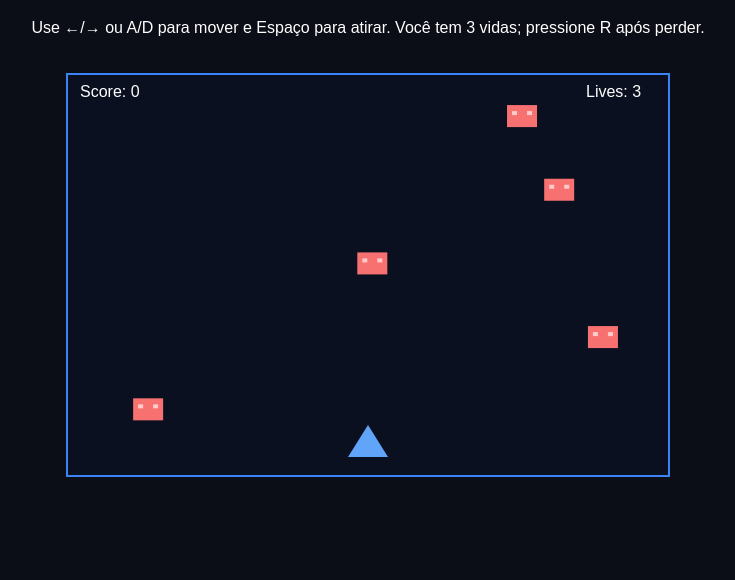
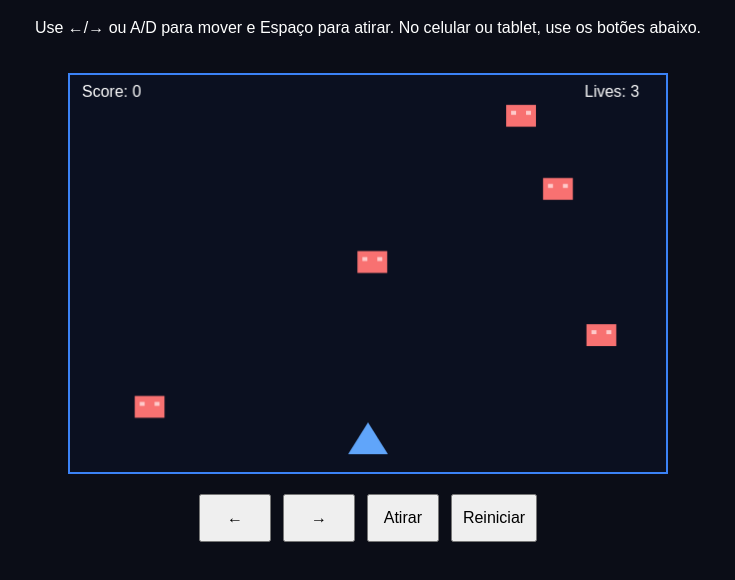
Before and after one commit to juniordev830/space-shooter-js, a plain HTML site: page index.html in a window 1280 px wide. Shown: the part 62-642 px from the top of the page, without its empty margins (272-1007 px from the left). Drawn offline with Linux system fonts and the light colour scheme.

Commit message:
Adicionar controles de toque ao jogo (#6)

```diff
--- a/game.js
+++ b/game.js
@@ -157,6 +157,18 @@
     }
   }
 
+  function attachPointerControl(button, activePointers) {
+    if (!button) return;
+    button.addEventListener("pointerdown", event => {
+      event.preventDefault();
+      activePointers.add(event.pointerId);
+      button.setPointerCapture(event.pointerId);
+    });
+    for (const name of ["pointerup", "pointercancel", "lostpointercapture"]) {
+      button.addEventListener(name, event => activePointers.delete(event.pointerId));
+    }
+  }
+
   function startBrowserGame() {
     if (typeof document === "undefined") return;
     const canvas = document.getElementById("gameCanvas");
@@ -165,13 +177,22 @@
 
     const engine = new GameEngine({ width: canvas.width, height: canvas.height });
     const keys = new Set();
+    const pointers = { left: new Set(), right: new Set(), shoot: new Set() };
+    for (const name of Object.keys(pointers)) {
+      attachPointerControl(document.getElementById(`control-${name}`), pointers[name]);
+    }
+    const restart = document.getElementById("control-restart");
+    if (restart) restart.addEventListener("click", () => engine.reset());
     window.addEventListener("keydown", event => {
       if (["ArrowLeft", "ArrowRight", " "].includes(event.key)) event.preventDefault();
       keys.add(event.key);
       if (event.key.toLowerCase() === "r" && engine.gameOver) engine.reset();
     });
     window.addEventListener("keyup", event => keys.delete(event.key));
-    window.addEventListener("blur", () => keys.clear());
+    window.addEventListener("blur", () => {
+      keys.clear();
+      for (const active of Object.values(pointers)) active.clear();
+    });
 
     let previous = 0;
     function frame(timestamp) {
@@ -179,9 +200,9 @@
       const delta = timestamp - previous;
       previous = timestamp;
       engine.update(delta, {
-        left: keys.has("ArrowLeft") || keys.has("a") || keys.has("A"),
-        right: keys.has("ArrowRight") || keys.has("d") || keys.has("D"),
-        shoot: keys.has(" ")
+        left: keys.has("ArrowLeft") || keys.has("a") || keys.has("A") || pointers.left.size > 0,
+        right: keys.has("ArrowRight") || keys.has("d") || keys.has("D") || pointers.right.size > 0,
+        shoot: keys.has(" ") || pointers.shoot.size > 0
       });
       drawGame(ctx, engine);
       window.requestAnimationFrame(frame);
@@ -190,7 +211,7 @@
   }
 
   if (typeof module !== "undefined" && module.exports) {
-    module.exports = { Player, GameEngine, intersects };
+    module.exports = { Player, GameEngine, intersects, attachPointerControl };
   }
   if (typeof window !== "undefined") startBrowserGame();
 })(typeof globalThis !== "undefined" ? globalThis : this);
--- a/index.html
+++ b/index.html
@@ -1,17 +1,26 @@
 <!DOCTYPE html>
-<html lang="en">
+<html lang="pt-BR">
 <head>
     <meta charset="UTF-8">
+    <meta name="viewport" content="width=device-width, initial-scale=1">
     <title>Space Shooter JS Arcade</title>
     <style>
         body { margin: 0; background: #0b0d17; color: white; text-align: center; font-family: sans-serif; }
-        canvas { border: 2px solid #3b82f6; background: #000; margin-top: 20px; }
+        canvas { box-sizing: border-box; width: min(600px, 100%); height: auto; border: 2px solid #3b82f6; background: #000; margin-top: 20px; }
+        .controls { display: flex; justify-content: center; flex-wrap: wrap; gap: 12px; margin: 16px auto; }
+        .controls button { min-width: 72px; min-height: 48px; padding: 10px; font-size: 1rem; touch-action: none; }
     </style>
 </head>
 <body>
     <h1>🚀 Space Shooter Arcade</h1>
-    <p>Use ←/→ ou A/D para mover e Espaço para atirar. Você tem 3 vidas; pressione R após perder.</p>
+    <p>Use ←/→ ou A/D para mover e Espaço para atirar. No celular ou tablet, use os botões abaixo.</p>
     <canvas id="gameCanvas" width="600" height="400"></canvas>
+    <div class="controls" aria-label="Controles do jogo">
+        <button id="control-left" type="button" aria-label="Mover para a esquerda">←</button>
+        <button id="control-right" type="button" aria-label="Mover para a direita">→</button>
+        <button id="control-shoot" type="button">Atirar</button>
+        <button id="control-restart" type="button">Reiniciar</button>
+    </div>
     <script src="game.js"></script>
 </body>
 </html>
```
Also changed, not shown: game.test.js (+54 -1 lines), 1 other file.
